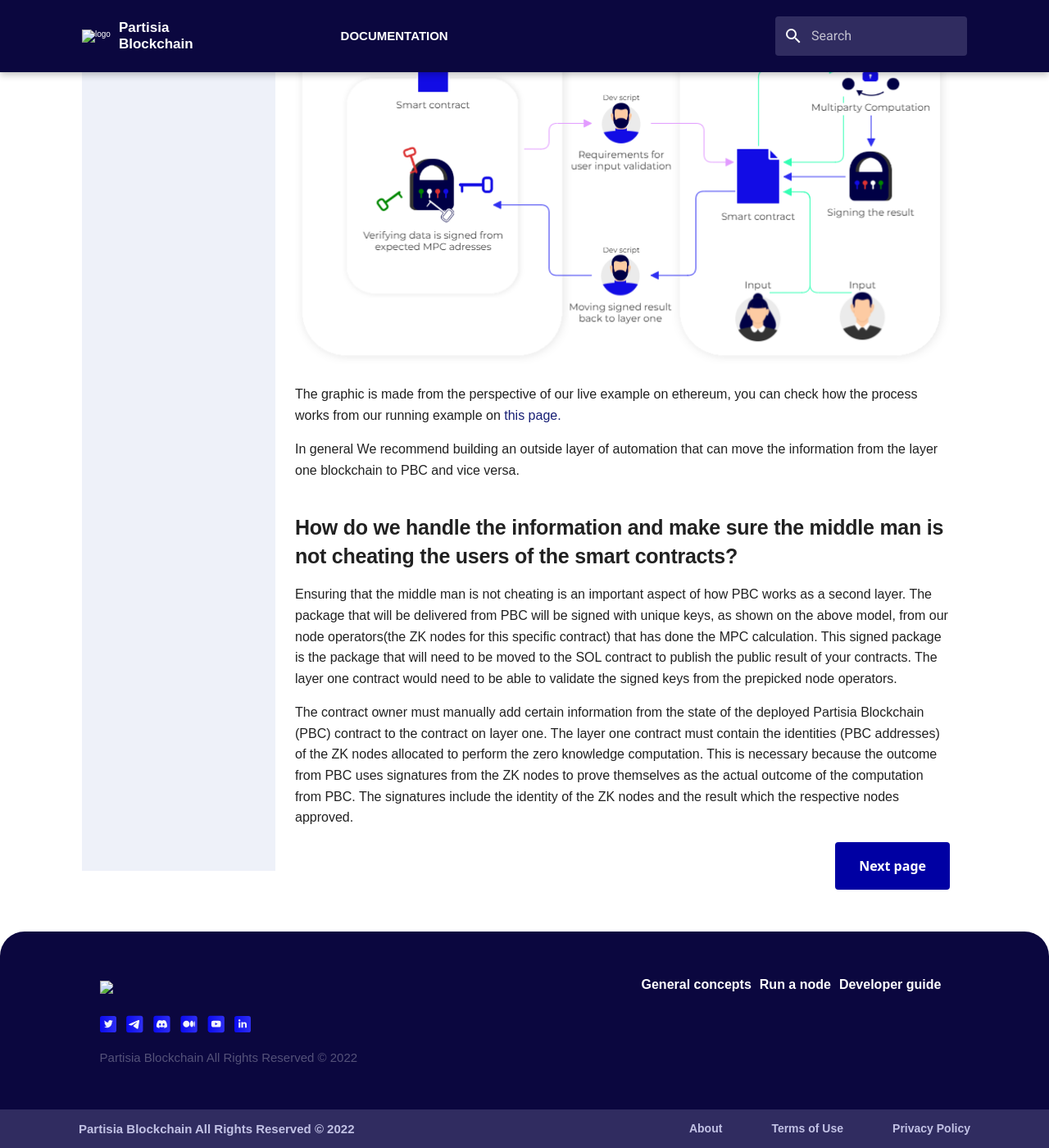
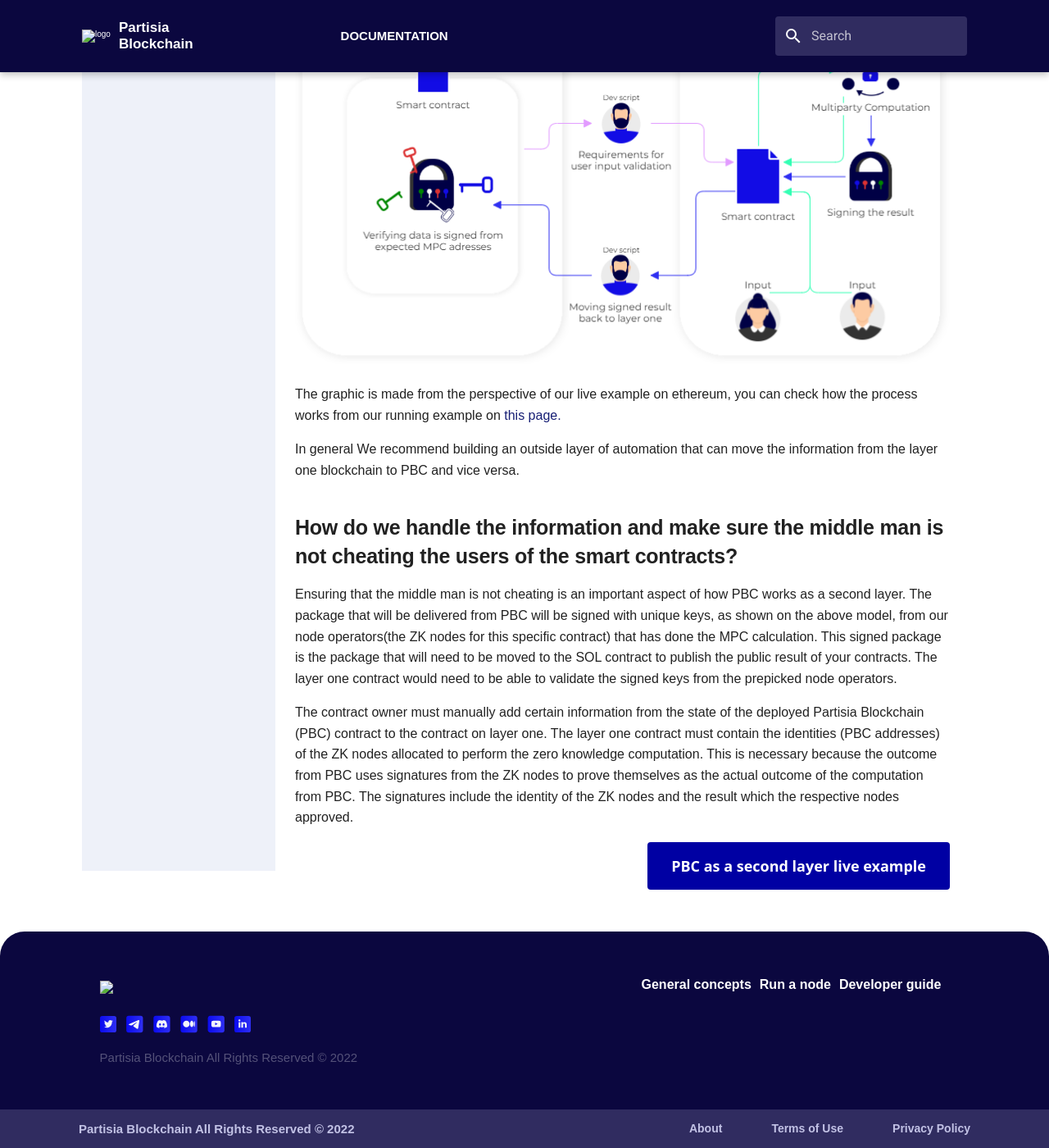
Before and after one commit to 0xSero/partisia-docs, an MkDocs documentation site: the page built from docs/PBC-as-a-second-layer/pbc-as-second-layer.md, in a window 1280 px wide and 1400 px high, scrolled down 786 px. Shown: the whole window at 82% size. Built offline with MkDocs 1.6.1 and Material for MkDocs 9.7.7, drawn with Linux system fonts in a browser that asks for light colours; some web fonts are replaced; a script that is not in the unit is left out.

Commit message:
Trying with longer title for button and increasing font size

```diff
--- a/docs/PBC-as-a-second-layer/pbc-as-second-layer.md
+++ b/docs/PBC-as-a-second-layer/pbc-as-second-layer.md
@@ -30,4 +30,4 @@
 
 The contract owner must manually add certain information from the state of the deployed Partisia Blockchain (PBC) contract to the contract on layer one. The layer one contract must contain the identities (PBC addresses) of the ZK nodes allocated to perform the zero knowledge computation. This is necessary because the outcome from PBC uses signatures from the ZK nodes to prove themselves as the actual outcome of the computation from PBC. The signatures include the identity of the ZK nodes and the result which the respective nodes approved.
 
-[<button class="button-pretty bnext" role="button">Next page</button>](pbc-as-a-second-layer-live-example-ethereum.md)
+[<button class="button-pretty bnext" role="button">PBC as a second layer live example</button>](pbc-as-a-second-layer-live-example-ethereum.md)
--- a/docs/stylesheets/navdots.css
+++ b/docs/stylesheets/navdots.css
@@ -43,8 +43,8 @@
   cursor: pointer;
   display: inline-flex;
   font-family: system-ui,-apple-system,system-ui,"Helvetica Neue",Helvetica,Arial,sans-serif;
-  font-size: 16px;
-  font-weight: 600;
+  font-size: 18px;
+  font-weight: 700;
   justify-content: center;
   line-height: 1.25;
   margin: 0;
```
